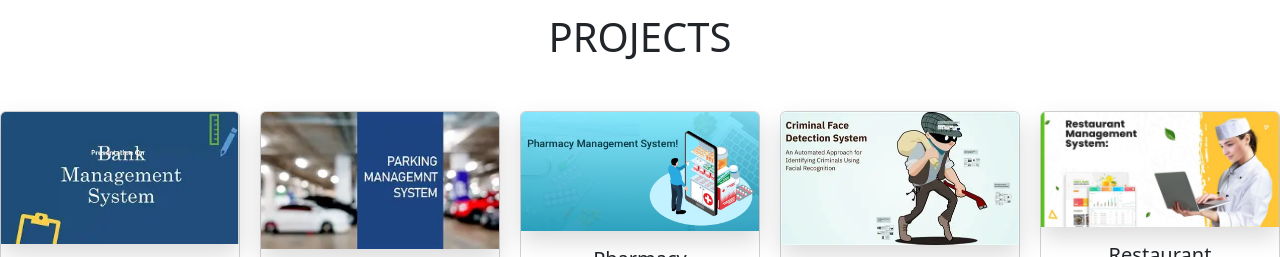
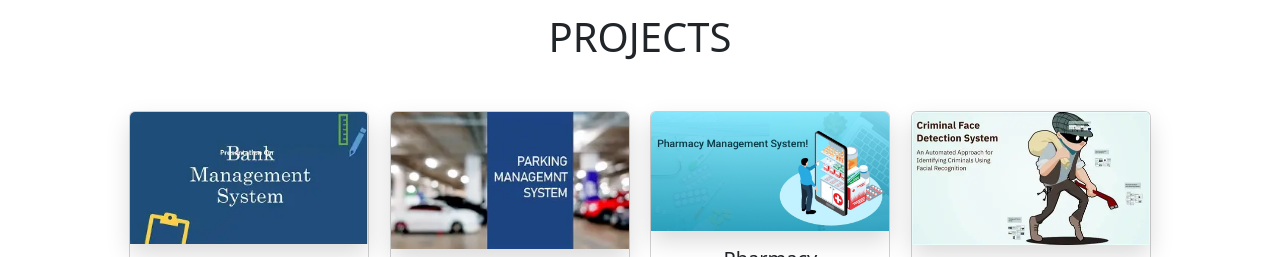
Before and after one commit to SnowmassX/Portfolio, a plain HTML site: page index.html in a window 1280 px wide. Shown: the part 1010-1267 px from the top of the page. Drawn offline with nearby package versions, Linux system fonts and the light colour scheme.

Commit message:
changed vw of details

```diff
--- a/style/details.css
+++ b/style/details.css
@@ -3,7 +3,8 @@
     flex-wrap: wrap;
     justify-content: center;
     align-items: center;
-
+    width: 80vw;
+    margin: auto;
 }
 .project{
     display: flex;
```
